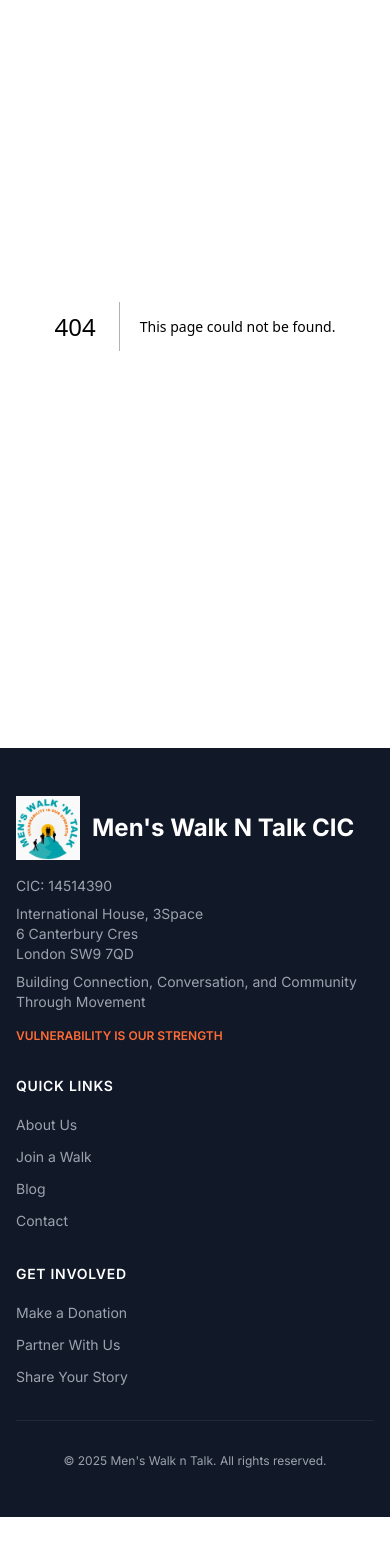
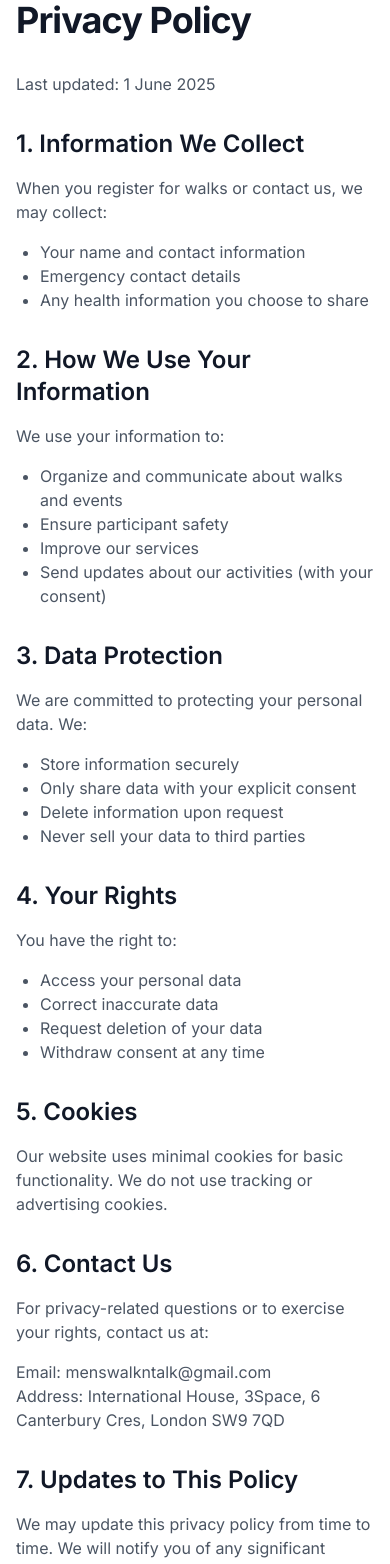
Before and after one commit to andremoses/walkandtalk, a Next.js app: page /privacy in a window 390 px wide. Before the commit this address had no page. Shown: the part 240-1804 px from the top of the page. Before the commit the page ends 1757 px from the top, so only its background shows below. Built offline with nearby package versions, Linux system fonts and the light colour scheme.

Commit message:
Add Terms & Conditions and Privacy Policy pages
- Create basic Terms & Conditions page with standard sections
- Create Privacy Policy page with GDPR-compliant information
- Add links to both pages in footer
- Update footer copyright section with responsive layout

```diff
--- /dev/null
+++ b/app/privacy/page.tsx
@@ -0,0 +1,79 @@
+export default function PrivacyPage() {
+  return (
+    <div className="py-24">
+      <div className="mx-auto max-w-4xl px-4 sm:px-6 lg:px-8">
+        <h1 className="text-4xl font-bold tracking-tight text-gray-900 sm:text-5xl mb-8">
+          Privacy Policy
+        </h1>
+
+        <div className="prose prose-lg max-w-none text-gray-600">
+          <p className="mb-6">
+            Last updated: {new Date().toLocaleDateString('en-GB', { day: 'numeric', month: 'long', year: 'numeric' })}
+          </p>
+
+          <h2 className="text-2xl font-semibold text-gray-900 mt-8 mb-4">1. Information We Collect</h2>
+          <p className="mb-4">
+            When you register for walks or contact us, we may collect:
+          </p>
+          <ul className="list-disc pl-6 mb-4">
+            <li>Your name and contact information</li>
+            <li>Emergency contact details</li>
+            <li>Any health information you choose to share</li>
+          </ul>
+
+          <h2 className="text-2xl font-semibold text-gray-900 mt-8 mb-4">2. How We Use Your Information</h2>
+          <p className="mb-4">
+            We use your information to:
+          </p>
+          <ul className="list-disc pl-6 mb-4">
+            <li>Organize and communicate about walks and events</li>
+            <li>Ensure participant safety</li>
+            <li>Improve our services</li>
+            <li>Send updates about our activities (with your consent)</li>
+          </ul>
+
+          <h2 className="text-2xl font-semibold text-gray-900 mt-8 mb-4">3. Data Protection</h2>
+          <p className="mb-4">
+            We are committed to protecting your personal data. We:
+          </p>
+          <ul className="list-disc pl-6 mb-4">
+            <li>Store information securely</li>
+            <li>Only share data with your explicit consent</li>
+            <li>Delete information upon request</li>
+            <li>Never sell your data to third parties</li>
+          </ul>
+
+          <h2 className="text-2xl font-semibold text-gray-900 mt-8 mb-4">4. Your Rights</h2>
+          <p className="mb-4">
+            You have the right to:
+          </p>
+          <ul className="list-disc pl-6 mb-4">
+            <li>Access your personal data</li>
+            <li>Correct inaccurate data</li>
+            <li>Request deletion of your data</li>
+            <li>Withdraw consent at any time</li>
+          </ul>
+
+          <h2 className="text-2xl font-semibold text-gray-900 mt-8 mb-4">5. Cookies</h2>
+          <p className="mb-4">
+            Our website uses minimal cookies for basic functionality. We do not use tracking or advertising cookies.
+          </p>
+
+          <h2 className="text-2xl font-semibold text-gray-900 mt-8 mb-4">6. Contact Us</h2>
+          <p className="mb-4">
+            For privacy-related questions or to exercise your rights, contact us at:
+          </p>
+          <p className="mb-4">
+            Email: menswalkntalk@gmail.com<br />
+            Address: International House, 3Space, 6 Canterbury Cres, London SW9 7QD
+          </p>
+
+          <h2 className="text-2xl font-semibold text-gray-900 mt-8 mb-4">7. Updates to This Policy</h2>
+          <p className="mb-4">
+            We may update this privacy policy from time to time. We will notify you of any significant changes.
+          </p>
+        </div>
+      </div>
+    </div>
+  )
+}
--- /dev/null
+++ b/app/terms/page.tsx
@@ -0,0 +1,57 @@
+export default function TermsPage() {
+  return (
+    <div className="py-24">
+      <div className="mx-auto max-w-4xl px-4 sm:px-6 lg:px-8">
+        <h1 className="text-4xl font-bold tracking-tight text-gray-900 sm:text-5xl mb-8">
+          Terms and Conditions
+        </h1>
+
+        <div className="prose prose-lg max-w-none text-gray-600">
+          <p className="mb-6">
+            Last updated: {new Date().toLocaleDateString('en-GB', { day: 'numeric', month: 'long', year: 'numeric' })}
+          </p>
+
+          <h2 className="text-2xl font-semibold text-gray-900 mt-8 mb-4">1. Acceptance of Terms</h2>
+          <p className="mb-4">
+            By participating in Men's Walk N Talk CIC activities, you agree to be bound by these Terms and Conditions.
+          </p>
+
+          <h2 className="text-2xl font-semibold text-gray-900 mt-8 mb-4">2. Participation</h2>
+          <p className="mb-4">
+            Participation in our walks and activities is voluntary. Participants must be respectful of others and follow
+            our community guidelines. We reserve the right to refuse participation to anyone who violates these guidelines.
+          </p>
+
+          <h2 className="text-2xl font-semibold text-gray-900 mt-8 mb-4">3. Health and Safety</h2>
+          <p className="mb-4">
+            Participants join walks at their own risk. We recommend consulting with a healthcare provider before
+            participating if you have any health concerns. Please wear appropriate clothing and footwear for walking.
+          </p>
+
+          <h2 className="text-2xl font-semibold text-gray-900 mt-8 mb-4">4. Privacy and Confidentiality</h2>
+          <p className="mb-4">
+            What is shared during walks stays confidential. We ask all participants to respect the privacy of others
+            and not share personal information disclosed during our activities.
+          </p>
+
+          <h2 className="text-2xl font-semibold text-gray-900 mt-8 mb-4">5. Photography and Media</h2>
+          <p className="mb-4">
+            We may take photographs during events for promotional purposes. If you do not wish to be photographed,
+            please inform the walk leader.
+          </p>
+
+          <h2 className="text-2xl font-semibold text-gray-900 mt-8 mb-4">6. Donations</h2>
+          <p className="mb-4">
+            All donations are voluntary and support our community activities. Men's Walk N Talk CIC is a Community
+            Interest Company (CIC: 14514390).
+          </p>
+
+          <h2 className="text-2xl font-semibold text-gray-900 mt-8 mb-4">7. Contact</h2>
+          <p className="mb-4">
+            For questions about these terms, please contact us at menswalkntalk@gmail.com
+          </p>
+        </div>
+      </div>
+    </div>
+  )
+}
--- a/components/footer.tsx
+++ b/components/footer.tsx
@@ -80,9 +80,19 @@ export function Footer() {
           </div>
         </div>
         <div className="mt-8 border-t border-gray-800 pt-8">
-          <p className="text-center text-xs text-gray-400">
-            © {new Date().getFullYear()} Men's Walk n Talk. All rights reserved.
-          </p>
+          <div className="flex flex-col sm:flex-row justify-between items-center">
+            <p className="text-xs text-gray-400 mb-4 sm:mb-0">
+              © {new Date().getFullYear()} Men's Walk n Talk. All rights reserved.
+            </p>
+            <div className="flex space-x-6 text-xs">
+              <Link href="/terms" className="text-gray-400 hover:text-white">
+                Terms & Conditions
+              </Link>
+              <Link href="/privacy" className="text-gray-400 hover:text-white">
+                Privacy Policy
+              </Link>
+            </div>
+          </div>
         </div>
       </div>
     </footer>
```
